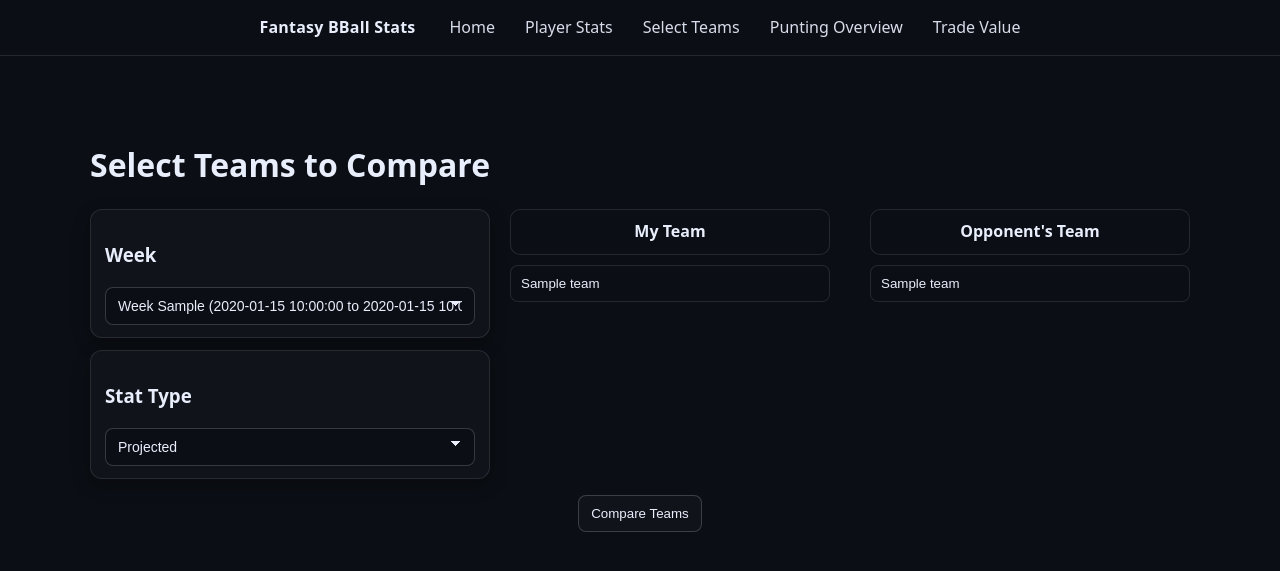
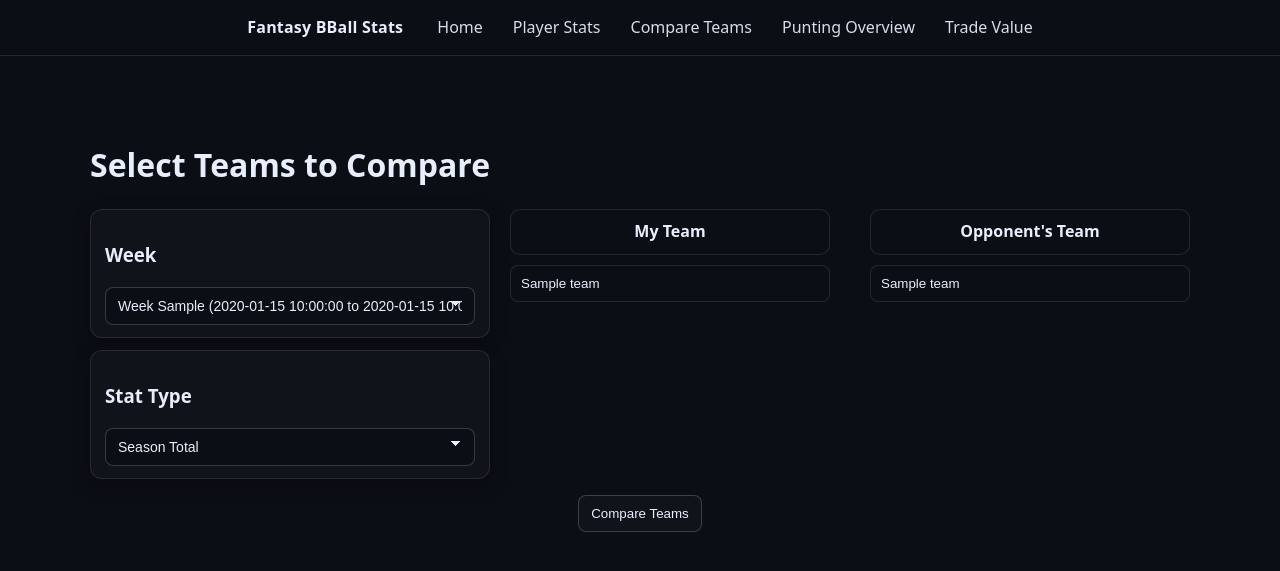
Before and after one commit to ThomasAdriaanse/Fantasy-bball-stats, a Flask app: template templates/select_teams_page.html in a window 1280 px wide. Shown: the top 571 px of the page. Run offline with Flask 3, Linux system fonts and the light colour scheme; the template is opened without the code that fills it: most values are stand-ins (such as "Sample title", 1, 10 or a date in 2020).

Commit message:
changed title from select teams to compare teams

```diff
--- a/app/blueprints/compare/routes.py
+++ b/app/blueprints/compare/routes.py
@@ -216,7 +216,7 @@ def compare_page():
             team2_current_stats=cur2,
             data_team_players_1=t1.to_dict('records'),
             data_team_players_2=t2.to_dict('records'),
-            debug=True,
+            debug=False,
         )
 
         # ---------- per-player z-scores ONLY (no % of win) ----------
--- a/templates/base.html
+++ b/templates/base.html
@@ -19,7 +19,7 @@
 
     <a href="{{ url_for('main.entry_page') }}" class="{% if ep in ['main.entry_page'] %}active{% endif %}">Home</a>
     <a href="{{ url_for('players.player_stats') }}" class="{% if ep in ['players.player_stats'] %}active{% endif %}">Player Stats</a>
-    <a href="{{ url_for('compare.select_teams_page') }}" class="{% if ep in ['compare.select_teams_page','compare.compare_page'] %}active{% endif %}">Select Teams</a>
+    <a href="{{ url_for('compare.select_teams_page') }}" class="{% if ep in ['compare.select_teams_page','compare.compare_page'] %}active{% endif %}">Compare Teams</a>
     <!-- NEW: Punting Overview -->
     <a href="{{ url_for('overview.punting_overview') }}" class="{% if ep in ['overview.punting_overview'] %}active{% endif %}">Punting Overview</a>
     <a href="{{ url_for('trades.trade_analyzer') }}">Trade Value</a>
--- a/templates/select_teams_page.html
+++ b/templates/select_teams_page.html
@@ -41,7 +41,7 @@
           <h3>Stat Type</h3>
           <select id="stat_window" name="stat_window" class="select-like">
             <option value="ESPN projected" selected>Projected</option>
-            <option value="total">Season Total</option>
+            <option value="total" selected>Season Total</option>
             <option value="last_30">Last 30</option>
             <option value="last_15">Last 15</option>
             <option value="last_7">Last 7</option>
```
